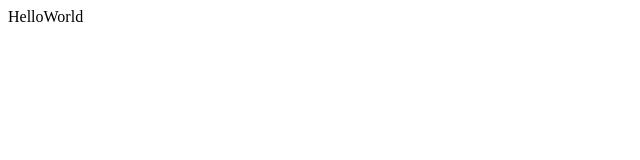
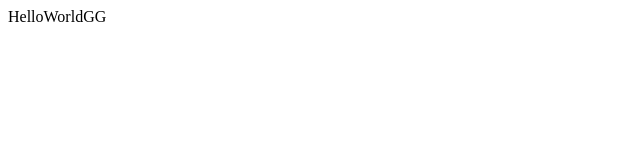
Before and after one commit to Yor-in/test, a plain HTML site: page index.html in a window 1280 px wide. Shown: the full height of the page, 0-640 px from the left. Drawn offline with Linux system fonts and the light colour scheme.

Commit message:
Update index.html

```diff
--- a/index.html
+++ b/index.html
@@ -7,6 +7,6 @@
     <title>Document</title>
 </head>
 <body>
-    <div>HelloWorld</div>
+    <div>HelloWorldGG</div>
 </body>
 </html>
```
